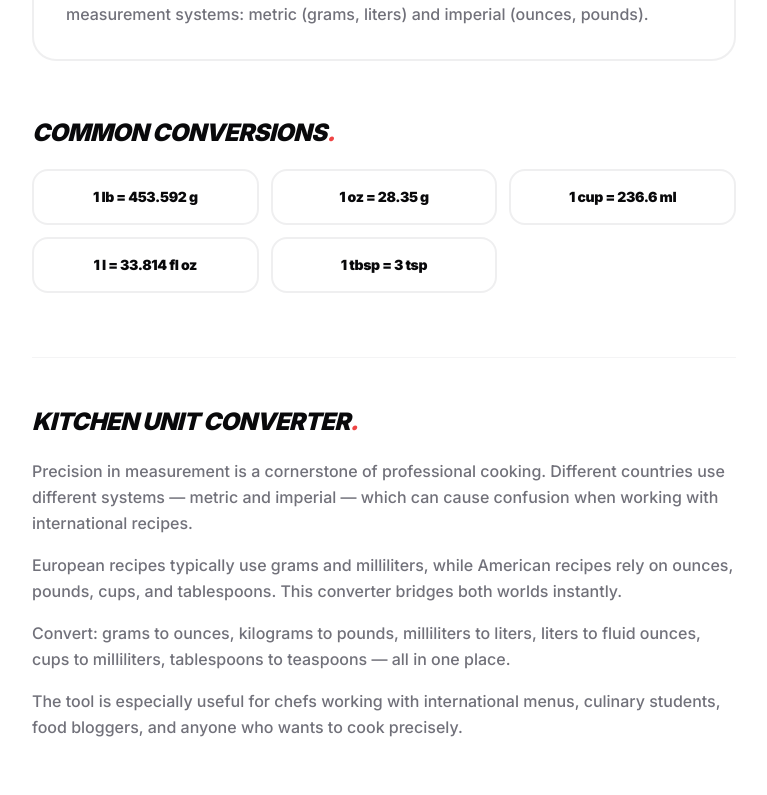
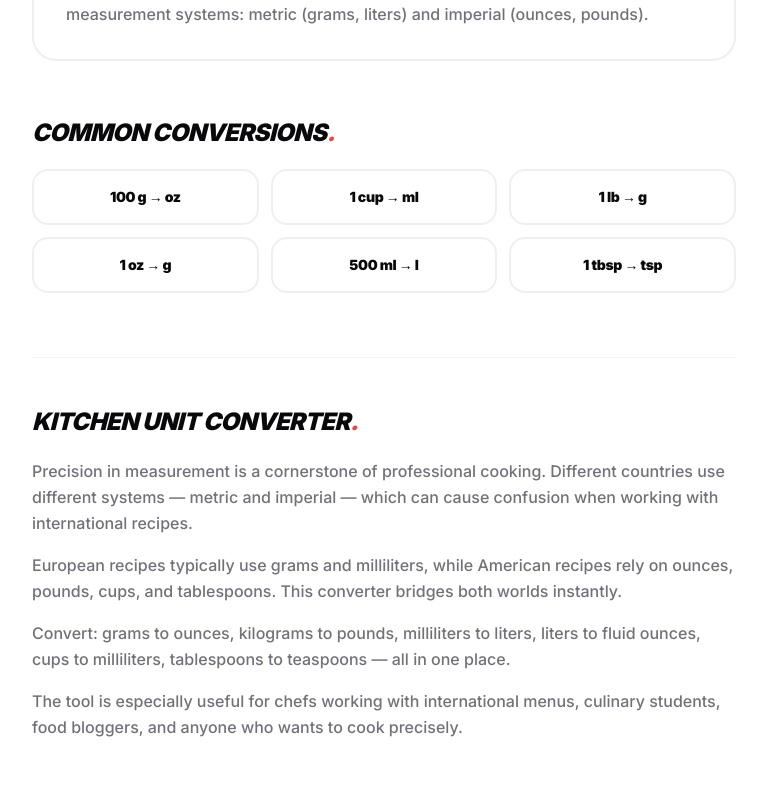
Before and after one commit to Fodi999/blog, a Next.js app: page /en/chef-tools/converter in a window 1280 px wide. Shown: the part 1365-2160 px from the top of the page, without its empty margins (256-1023 px from the left). Built offline with nearby package versions, Linux system fonts and the light colour scheme; no server answers.

Commit message:
feat: quick examples auto-fill converter, closing SEO block, i18n actions

```diff
--- a/app/[locale]/chef-tools/converter/ConverterClient.tsx
+++ b/app/[locale]/chef-tools/converter/ConverterClient.tsx
@@ -20,6 +20,8 @@ export type UnitGroups = {
   volume: UnitItem[];
   kitchen: UnitItem[];
 };
+
+export type QuickFill = { value: string; from: string; to: string };
 
 const FALLBACK: UnitGroups = {
   mass: [
@@ -128,11 +130,15 @@ function UnitGroup({
   units,
   unsupportedMsg,
   placeholder,
+  quickFill,
+  onQuickFillConsumed,
 }: {
   groupLabel: string;
   units: UnitItem[];
   unsupportedMsg: string;
   placeholder: string;
+  quickFill: QuickFill | null;
+  onQuickFillConsumed: () => void;
 }) {
   const locale = useLocale();
   const [value, setValue] = useState('');
@@ -142,6 +148,20 @@ function UnitGroup({
   const [unsupported, setUnsupported] = useState(false);
   const [isPending, startTransition] = useTransition();
   const debounceRef = useRef<ReturnType<typeof setTimeout> | null>(null);
+
+  // Apply quick-fill when parent sends a preset
+  useEffect(() => {
+    if (!quickFill) return;
+    const unitCodes = units.map((u) => u.code);
+    if (unitCodes.includes(quickFill.from) && unitCodes.includes(quickFill.to)) {
+      setValue(quickFill.value);
+      setFromCode(quickFill.from);
+      setToCode(quickFill.to);
+      setRes(null);
+      setUnsupported(false);
+      onQuickFillConsumed();
+    }
+  }, [quickFill, units, onQuickFillConsumed]);
 
   // Smart formatting: more decimals for small numbers
   const formatNum = (n: number) =>
@@ -316,6 +336,8 @@ function UnitGroup({
 
 interface Props {
   groups?: UnitGroups;
+  initialQuickFill?: QuickFill | null;
+  onQuickFillReady?: (fn: (qf: QuickFill) => void) => void;
 }
 
 export default function ConverterClient({ groups }: Props) {
@@ -325,11 +347,22 @@ export default function ConverterClient({ groups }: Props) {
   const labels = GROUP_LABELS[locale] ?? GROUP_LABELS.en;
   const unsupportedMsg = UNSUPPORTED_MSG[locale] ?? UNSUPPORTED_MSG.en;
   const placeholder = t('tools.converter.placeholder');
+  const [quickFill, setQuickFill] = useState<QuickFill | null>(null);
 
   const displayGroups = [
     { key: 'mass', label: labels.mass, units: g.mass },
     { key: 'volume', label: labels.volume, units: [...g.volume, ...g.kitchen] },
   ];
+
+  // Expose fill function via a stable ref so sibling QuickExamples can call it
+  const fillRef = useRef(setQuickFill);
+  fillRef.current = setQuickFill;
+
+  // Attach to window so QuickExamplesClient can call it without prop drilling
+  useEffect(() => {
+    (window as Window & { __converterFill?: (qf: QuickFill) => void }).__converterFill = (qf) => fillRef.current(qf);
+    return () => { delete (window as Window & { __converterFill?: (qf: QuickFill) => void }).__converterFill; };
+  }, []);
 
   return (
     <div className="space-y-6">
@@ -340,6 +373,8 @@ export default function ConverterClient({ groups }: Props) {
           units={grp.units}
           unsupportedMsg={unsupportedMsg}
           placeholder={placeholder}
+          quickFill={quickFill}
+          onQuickFillConsumed={() => setQuickFill(null)}
         />
       ))}
     </div>
--- /dev/null
+++ b/app/[locale]/chef-tools/converter/QuickExamplesClient.tsx
@@ -0,0 +1,41 @@
+'use client';
+
+import type { QuickFill } from './ConverterClient';
+
+type Item = { label: string; value: string; from: string; to: string };
+
+interface Props {
+  title: string;
+  items: Item[];
+}
+
+export function QuickExamplesClient({ title, items }: Props) {
+  const fill = (qf: QuickFill) => {
+    const fn = (window as Window & { __converterFill?: (qf: QuickFill) => void }).__converterFill;
+    if (fn) {
+      fn(qf);
+      // Scroll up to converter smoothly
+      window.scrollTo({ top: 0, behavior: 'smooth' });
+    }
+  };
+
+  return (
+    <section className="mt-10 sm:mt-14">
+      <h2 className="text-xl sm:text-2xl font-black tracking-tight uppercase italic mb-5">
+        {title}<span className="text-primary">.</span>
+      </h2>
+      <div className="grid grid-cols-2 sm:grid-cols-3 gap-2 sm:gap-3">
+        {items.map((ex) => (
+          <button
+            key={ex.label}
+            type="button"
+            onClick={() => fill({ value: ex.value, from: ex.from, to: ex.to })}
+            className="border-2 border-border/60 rounded-2xl px-3 py-3 sm:px-5 sm:py-4 font-black text-xs sm:text-sm text-foreground tracking-tight text-center hover:border-primary/60 hover:bg-primary/5 hover:text-primary active:scale-95 transition-all cursor-pointer w-full"
+          >
+            {ex.label}
+          </button>
+        ))}
+      </div>
+    </section>
+  );
+}
--- a/app/[locale]/chef-tools/converter/page.tsx
+++ b/app/[locale]/chef-tools/converter/page.tsx
@@ -3,6 +3,7 @@ import { Link } from '@/i18n/routing';
 import { generateMetadata as genMeta } from '@/lib/metadata';
 import { ChevronLeft } from 'lucide-react';
 import ConverterClient, { type UnitGroups } from './ConverterClient';
+import { QuickExamplesClient } from './QuickExamplesClient';
 import { getUnits } from './action';
 import { JsonLd } from '@/components/JsonLd';
 
@@ -112,22 +113,10 @@ export default async function ConverterPage({
         </p>
       </section>
 
-      {/* Quick examples */}
-      <section className="mt-10 sm:mt-14">
-        <h2 className="text-xl sm:text-2xl font-black tracking-tight uppercase italic mb-5">
-          {t('tools.converter.quickExamples.title')}<span className="text-primary">.</span>
-        </h2>
-        <div className="grid grid-cols-2 sm:grid-cols-3 gap-2 sm:gap-3">
-          {(t.raw('tools.converter.quickExamples.items') as string[]).map((ex) => (
-            <div
-              key={ex}
-              className="border-2 border-border/60 rounded-2xl px-3 py-3 sm:px-5 sm:py-4 font-black text-xs sm:text-sm text-foreground tracking-tight text-center hover:border-primary/50 transition-colors"
-            >
-              {ex}
-            </div>
-          ))}
-        </div>
-      </section>
+      <QuickExamplesClient
+        title={t('tools.converter.quickExamples.title')}
+        items={t.raw('tools.converter.quickExamples.items') as Array<{ label: string; value: string; from: string; to: string }>}
+      />
 
       {/* SEO text */}
       <section className="mt-12 sm:mt-16 border-t border-border/40 pt-10 sm:pt-12">
@@ -164,6 +153,16 @@ export default async function ConverterPage({
           ))}
         </div>
       </section>
+
+      {/* Closing SEO text */}
+      <section className="mt-10 sm:mt-14 mb-8">
+        <h2 className="text-xl sm:text-2xl font-black tracking-tight uppercase italic mb-4">
+          {t('tools.converter.closingText.title')}<span className="text-primary">.</span>
+        </h2>
+        <p className="text-sm sm:text-base text-muted-foreground font-medium leading-relaxed">
+          {t('tools.converter.closingText.text')}
+        </p>
+      </section>
     </div>
   );
 }
--- a/messages/en.json
+++ b/messages/en.json
@@ -80,11 +80,42 @@
         "quickExamples": {
           "title": "Common conversions",
           "items": [
-            "1 lb = 453.592 g",
-            "1 oz = 28.35 g",
-            "1 cup = 236.6 ml",
-            "1 l = 33.814 fl oz",
-            "1 tbsp = 3 tsp"
+            {
+              "label": "100 g → oz",
+              "value": "100",
+              "from": "g",
+              "to": "oz"
+            },
+            {
+              "label": "1 cup → ml",
+              "value": "1",
+              "from": "cup",
+              "to": "ml"
+            },
+            {
+              "label": "1 lb → g",
+              "value": "1",
+              "from": "lb",
+              "to": "g"
+            },
+            {
+              "label": "1 oz → g",
+              "value": "1",
+              "from": "oz",
+              "to": "g"
+            },
+            {
+              "label": "500 ml → l",
+              "value": "500",
+              "from": "ml",
+              "to": "l"
+            },
+            {
+              "label": "1 tbsp → tsp",
+              "value": "1",
+              "from": "tbsp",
+              "to": "tsp"
+            }
           ]
         },
         "seoText": {
@@ -115,7 +146,11 @@
             }
           ]
         },
-        "placeholder": "Enter amount"
+        "placeholder": "Enter amount",
+        "closingText": {
+          "title": "Unit calculator for cooks",
+          "text": "This kitchen unit converter helps you quickly convert measurements used in different countries. European recipes use grams and milliliters, while American recipes use ounces, pounds, and cups. Use this tool to convert ingredients on the fly while cooking."
+        }
       },
       "fishSeason": {
         "title": "Fish Season Calendar",
--- a/messages/pl.json
+++ b/messages/pl.json
@@ -80,11 +80,42 @@
         "quickExamples": {
           "title": "Popularne przeliczenia",
           "items": [
-            "1 funt = 453,592 g",
-            "1 uncja = 28,35 g",
-            "1 szklanka = 236,6 ml",
-            "1 l = 33,814 fl oz",
-            "1 łyżka = 3 łyżeczki"
+            {
+              "label": "100 g → oz",
+              "value": "100",
+              "from": "g",
+              "to": "oz"
+            },
+            {
+              "label": "1 szklanka → ml",
+              "value": "1",
+              "from": "cup",
+              "to": "ml"
+            },
+            {
+              "label": "1 funt → g",
+              "value": "1",
+              "from": "lb",
+              "to": "g"
+            },
+            {
+              "label": "1 uncja → g",
+              "value": "1",
+              "from": "oz",
+              "to": "g"
+            },
+            {
+              "label": "500 ml → l",
+              "value": "500",
+              "from": "ml",
+              "to": "l"
+            },
+            {
+              "label": "1 łyżka → łyżeczki",
+              "value": "1",
+              "from": "tbsp",
+              "to": "tsp"
+            }
           ]
         },
         "seoText": {
@@ -115,7 +146,11 @@
             }
           ]
         },
-        "placeholder": "Wpisz wartość"
+        "placeholder": "Wpisz wartość",
+        "closingText": {
+          "title": "Kalkulator jednostek dla kucharzy",
+          "text": "Przelicznik jednostek kuchennych pomaga szybko konwertować miary używane w różnych krajach. W przepisach europejskich dominują gramy i mililitry, natomiast w amerykańskich — uncje, funty i szklanki. Dzięki temu narzędziu możesz szybko przeliczyć składniki podczas gotowania."
+        }
       },
       "fishSeason": {
         "title": "Kalendarz Sezonowości Ryb",
--- a/messages/ru.json
+++ b/messages/ru.json
@@ -80,11 +80,42 @@
         "quickExamples": {
           "title": "Популярные переводы",
           "items": [
-            "1 фунт = 453,592 г",
-            "1 унция = 28,35 г",
-            "1 стакан = 236,6 мл",
-            "1 л = 33,814 жидк. унц.",
-            "1 ст. л. = 3 ч. л."
+            {
+              "label": "100 г → унции",
+              "value": "100",
+              "from": "g",
+              "to": "oz"
+            },
+            {
+              "label": "1 стакан → мл",
+              "value": "1",
+              "from": "cup",
+              "to": "ml"
+            },
+            {
+              "label": "1 фунт → г",
+              "value": "1",
+              "from": "lb",
+              "to": "g"
+            },
+            {
+              "label": "1 унция → г",
+              "value": "1",
+              "from": "oz",
+              "to": "g"
+            },
+            {
+              "label": "500 мл → л",
+              "value": "500",
+              "from": "ml",
+              "to": "l"
+            },
+            {
+              "label": "1 ст.л. → ч.л.",
+              "value": "1",
+              "from": "tbsp",
+              "to": "tsp"
+            }
           ]
         },
         "seoText": {
@@ -115,7 +146,11 @@
             }
           ]
         },
-        "placeholder": "Введите значение"
+        "placeholder": "Введите значение",
+        "closingText": {
+          "title": "Калькулятор единиц для поваров",
+          "text": "Конвертер кухонных единиц помогает быстро переводить меры, используемые в разных странах. В европейских рецептах используются граммы и миллилитры, в американских — унции, фунты и стаканы. Используйте этот инструмент для перевода ингредиентов прямо во время готовки."
+        }
       },
       "fishSeason": {
         "title": "Календарь Сезонности Рыбы",
--- a/messages/uk.json
+++ b/messages/uk.json
@@ -80,11 +80,42 @@
         "quickExamples": {
           "title": "Популярні переклади",
           "items": [
-            "1 фунт = 453,592 г",
-            "1 унція = 28,35 г",
-            "1 склянка = 236,6 мл",
-            "1 л = 33,814 рід. унц.",
-            "1 ст. л. = 3 ч. л."
+            {
+              "label": "100 г → унції",
+              "value": "100",
+              "from": "g",
+              "to": "oz"
+            },
+            {
+              "label": "1 склянка → мл",
+              "value": "1",
+              "from": "cup",
+              "to": "ml"
+            },
+            {
+              "label": "1 фунт → г",
+              "value": "1",
+              "from": "lb",
+              "to": "g"
+            },
+            {
+              "label": "1 унція → г",
+              "value": "1",
+              "from": "oz",
+              "to": "g"
+            },
+            {
+              "label": "500 мл → л",
+              "value": "500",
+              "from": "ml",
+              "to": "l"
+            },
+            {
+              "label": "1 ст.л. → ч.л.",
+              "value": "1",
+              "from": "tbsp",
+              "to": "tsp"
+            }
           ]
         },
         "seoText": {
@@ -115,7 +146,11 @@
             }
           ]
         },
-        "placeholder": "Введіть значення"
+        "placeholder": "Введіть значення",
+        "closingText": {
+          "title": "Калькулятор одиниць для кухарів",
+          "text": "Конвертер кухонних одиниць допомагає швидко переводити міри, що використовуються в різних країнах. У європейських рецептах використовуються грами та мілілітри, в американських — унції, фунти та склянки. Використовуйте цей інструмент для перекладу інгредієнтів прямо під час готування."
+        }
       },
       "fishSeason": {
         "title": "Календар Сезонності Риби",
```
